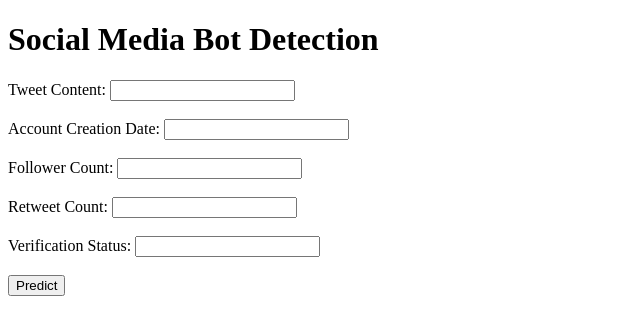
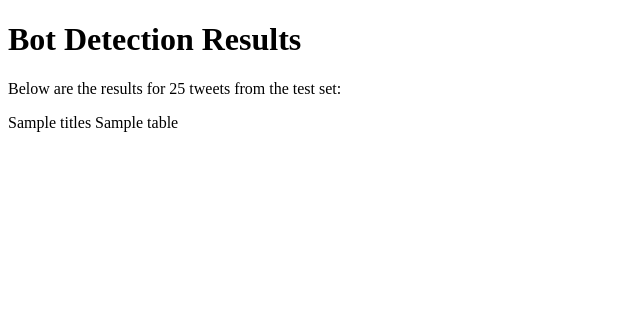
Before and after one commit to drusso97/C964_Capstone, a Flask app: template templates/index.html in a window 1280 px wide. Shown: the top 335 px of the page, without its empty margins (0-640 px from the left). Run offline with Flask 3, Linux system fonts and the light colour scheme; the template is opened without the code that fills it: most values are stand-ins (such as "Sample title", 1, 10 or a date in 2020); parts of the project's set-up code (start-up, migrations or seed data) failed here and were passed over.

Commit message:
added table

```diff
--- a/app.py
+++ b/app.py
@@ -1,29 +1,41 @@
-from flask import Flask, request, render_template
-from models.model import predict
+from flask import Flask, render_template, request
+import pandas as pd
+from sklearn.model_selection import train_test_split
+from sklearn.preprocessing import StandardScaler
+from sklearn.tree import DecisionTreeRegressor
 
 app = Flask(__name__)
 
+# Load and preprocess the data
+dataset = pd.read_csv('data/bot_detection_data.csv')
+
+# Prepare features and target variable
+X = dataset[['Retweet Count', 'Mention Count', 'Follower Count', 'Verified']]
+y = dataset['Bot Label']
+
+# Split data into training and test sets
+X_train, X_test, y_train, y_test = train_test_split(X, y, test_size=0.2, random_state=1)
+
+# # Perform feature scaling
+# sc = StandardScaler()
+# X_train[['Retweet Count', 'Mention Count', 'Follower Count']] = sc.fit_transform(X_train[['Retweet Count', 'Mention Count', 'Follower Count']])
+# X_test[['Retweet Count', 'Mention Count', 'Follower Count']] = sc.transform(X_test[['Retweet Count', 'Mention Count', 'Follower Count']])
+
+# Train the model
+regressor = DecisionTreeRegressor(random_state=0)
+regressor.fit(X_train, y_train)
 
 @app.route('/')
 def index():
-    return render_template('index.html')
+    # Make predictions
+    y_pred = regressor.predict(X_test)
+    X_test['Prediction'] = y_pred
+    X_test['Actual'] = y_test.values
 
+    # Prepare data for display
+    result_df = X_test.head(100).reset_index(drop=True)  # Show first 25 rows
 
-@app.route('/predict', methods=['POST'])
-def predict_bot():
-    # Extract data from the form
-    tweet_content = request.form['tweet_content']
-    account_creation_date = request.form['account_creation_date']
-    follower_count = request.form['follower_count']
-    retweet_count = request.form['retweet_count']
-    verification_status = request.form['verification_status']
-
-    # Convert input data to the format expected by the model
-    input_data = [tweet_content, account_creation_date, follower_count, retweet_count, verification_status]
-    prediction = predict(input_data)
-
-    return render_template('result.html', prediction=prediction)
-
+    return render_template('index.html', tables=[result_df.to_html(classes='data', header="true")], titles=result_df.columns.values)
 
 if __name__ == '__main__':
     app.run(debug=True)
--- a/templates/index.html
+++ b/templates/index.html
@@ -3,22 +3,28 @@
 <head>
     <meta charset="UTF-8">
     <meta name="viewport" content="width=device-width, initial-scale=1.0">
-    <title>Bot Detection</title>
+    <title>Bot Detection Results</title>
+    <style>
+        .data {
+            width: 100%;
+            border-collapse: collapse;
+        }
+        .data th, .data td {
+            border: 1px solid black;
+            padding: 8px;
+            text-align: left;
+        }
+        .data th {
+            background-color: #f2f2f2;
+        }
+    </style>
 </head>
 <body>
-    <h1>Social Media Bot Detection</h1>
-    <form action="/predict" method="post">
-        <label for="tweet_content">Tweet Content:</label>
-        <input type="text" id="tweet_content" name="tweet_content" required><br><br>
-        <label for="account_creation_date">Account Creation Date:</label>
-        <input type="text" id="account_creation_date" name="account_creation_date" required><br><br>
-        <label for="follower_count">Follower Count:</label>
-        <input type="text" id="follower_count" name="follower_count" required><br><br>
-        <label for="retweet_count">Retweet Count:</label>
-        <input type="text" id="retweet_count" name="retweet_count" required><br><br>
-        <label for="verification_status">Verification Status:</label>
-        <input type="text" id="verification_status" name="verification_status" required><br><br>
-        <input type="submit" value="Predict">
-    </form>
+    <h1>Bot Detection Results</h1>
+    <p>Below are the results for 25 tweets from the test set:</p>
+    {% for table in tables %}
+        {{ titles|safe }}
+        {{ table|safe }}
+    {% endfor %}
 </body>
 </html>
```
Also changed, not shown: model.py (added, +33 -0 lines), models/model.py (deleted, +0 -49 lines), templates/result.html (deleted, +0 -13 lines).
